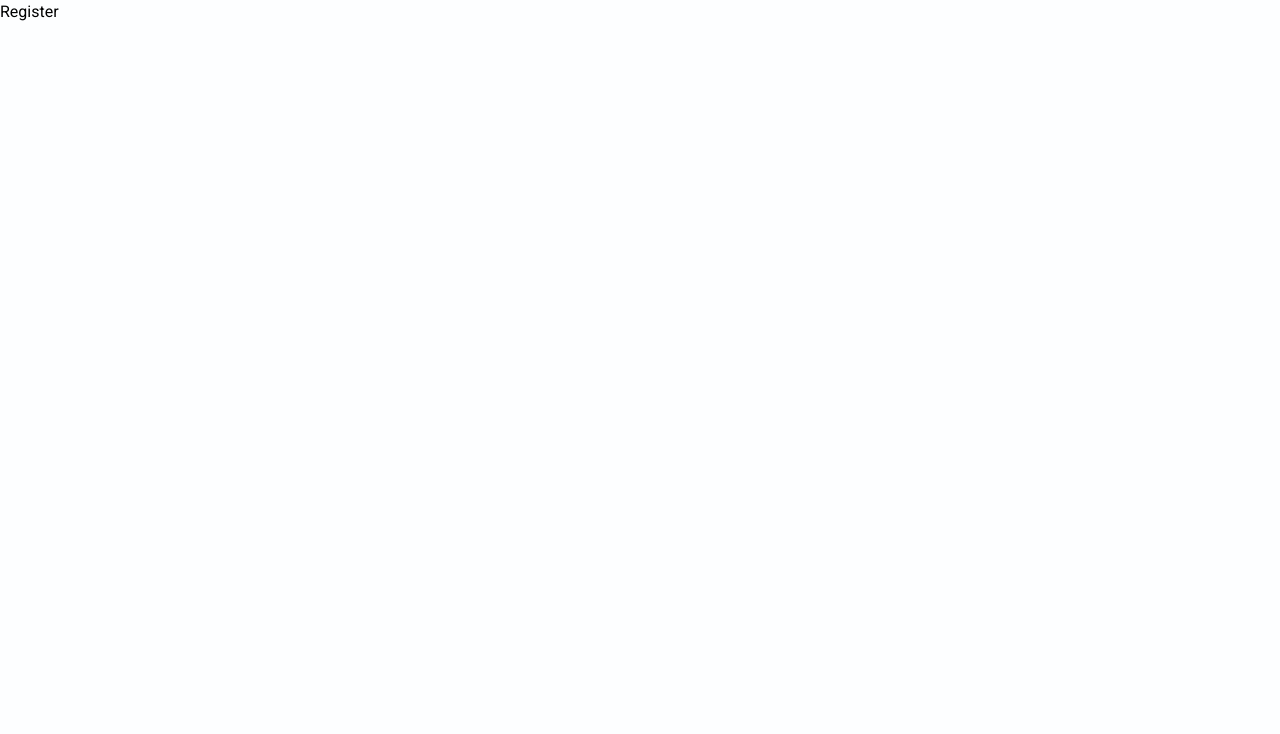
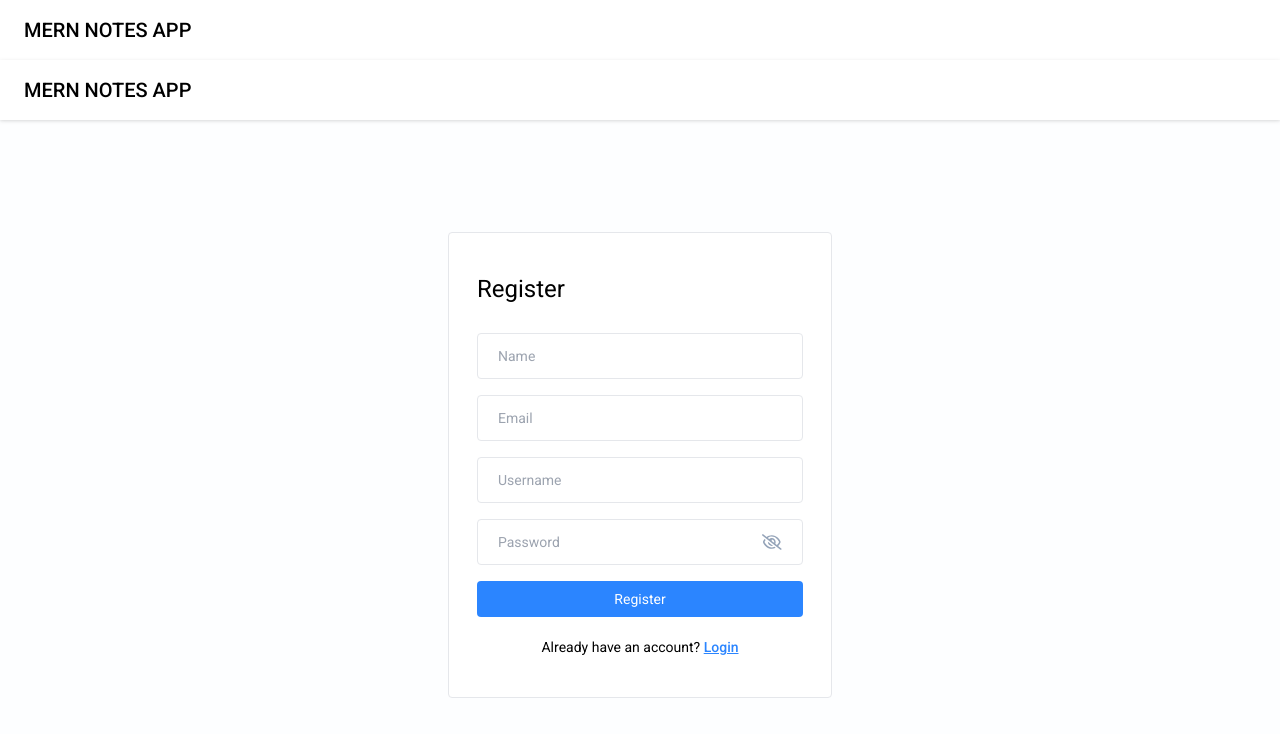
Before and after one commit to ntthanh2k1/mern-notes-app, a React (Vite) app in the folder client/: page /register in a window 1280 px wide. Shown: the top 734 px of the page. Built offline with nearby package versions, Linux system fonts and the light colour scheme.

Commit message:
Update code 21/4/2025.

```diff
--- a/client/src/App.jsx
+++ b/client/src/App.jsx
@@ -2,6 +2,7 @@
 import { BrowserRouter, Route, Routes } from "react-router-dom";
 import Login from './pages/Login/Login';
 import Register from './pages/Register/Register';
+import Navbar from './components/Navbar/Navbar';
 
 const App = () => {
   const routes = (
@@ -16,6 +17,8 @@
 
   return (
     <>
+      <Navbar />
+
       {routes}
     </>
   );
--- a/client/src/pages/Login/Login.jsx
+++ b/client/src/pages/Login/Login.jsx
@@ -6,12 +6,21 @@
 const Login = () => {
   const [username, setUsername] = useState("");
   const [password, setPassword] = useState("");
-  // const [error, setError] = useState(null);
+  const [error, setError] = useState(null);
 
   const loginHandler = async (e) => {
     e.preventDefault();
-    console.log(username);
-    console.log(password);
+    if (!username) {
+      setError("Username is required.");
+      return;
+    }
+
+    if (!password) {
+      setError("Password is required.");
+      return;
+    }
+
+    setError("");
   };
 
   return (
@@ -31,6 +40,8 @@
               value={password}
               onChange={(e) => { setPassword(e.target.value); }} />
 
+            {error && (<p className="text-red-500 text-sm pb-1">{error}</p>)}
+
             <button type="submit" className="btn-primary">Login</button>
 
             <p className="text-sm text-center mt-4">
--- a/client/src/pages/Register/Register.jsx
+++ b/client/src/pages/Register/Register.jsx
@@ -1,6 +1,58 @@
+import { useState } from "react";
+import Navbar from "../../components/Navbar/Navbar";
+import PasswordInput from "../../components/Input/PasswordInput";
+import { Link } from "react-router-dom";
+
 const Register = () => {
+  const [name, setName] = useState("");
+  const [email, setEmail] = useState("");
+  const [username, setUsername] = useState("");
+  const [password, setPassword] = useState("");
+  const [error, setError] = useState(null);
+
+  const registerHandler = async () => {
+    setError("");
+  };
+
   return (
-    <div>Register</div>
+    <>
+      <Navbar />
+
+      <div className="flex items-center justify-center mt-28">
+        <div className="w-96 border rounded bg-white px-7 py-10">
+          <form onSubmit={registerHandler}>
+            <h4 className="text-2xl mb-7">Register</h4>
+
+            <input type="text" placeholder="Name" className="input-box"
+              value={name}
+              onChange={(e) => { setName(e.target.value); }} />
+
+            <input type="text" placeholder="Email" className="input-box"
+              value={email}
+              onChange={(e) => { setEmail(e.target.value); }} />
+
+            <input type="text" placeholder="Username" className="input-box"
+              value={username}
+              onChange={(e) => { setUsername(e.target.value); }} />
+
+            <PasswordInput placeholder="Password"
+              value={password}
+              onChange={(e) => { setPassword(e.target.value); }} />
+
+            {error && (<p className="text-red-500 text-sm pb-1">{error}</p>)}
+
+            <button type="submit" className="btn-primary">Register</button>
+
+            <p className="text-sm text-center mt-4">
+              Already have an account?{" "}
+              <Link to="/login" className="font-medium text-primary underline">
+                Login
+              </Link>
+            </p>
+          </form>
+        </div>
+      </div>
+    </>
   );
 };
 
```
